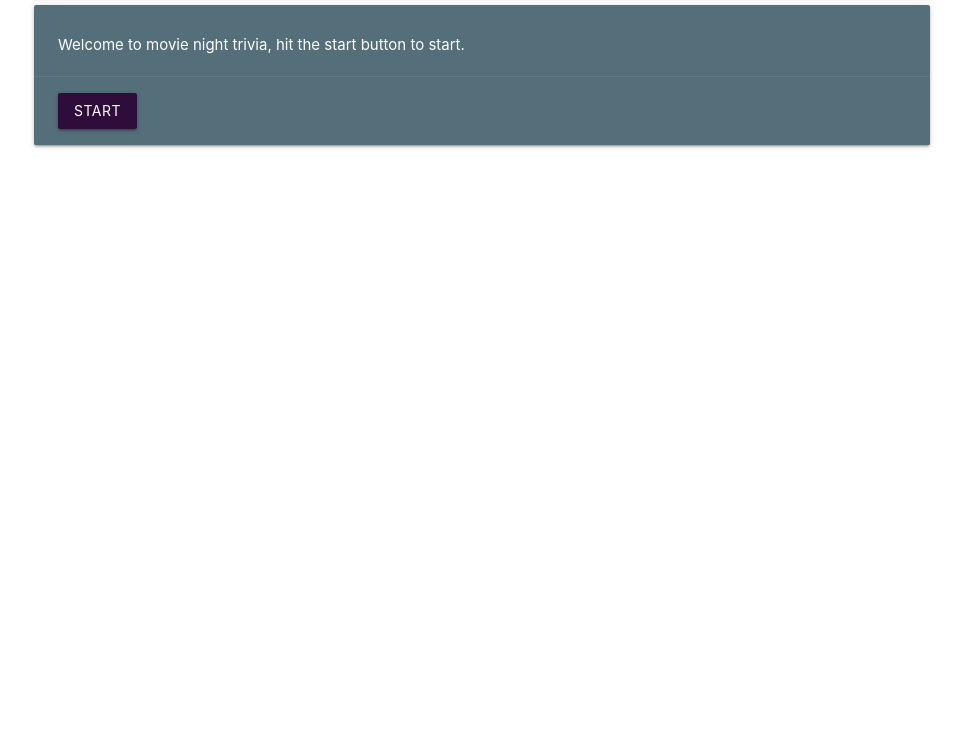
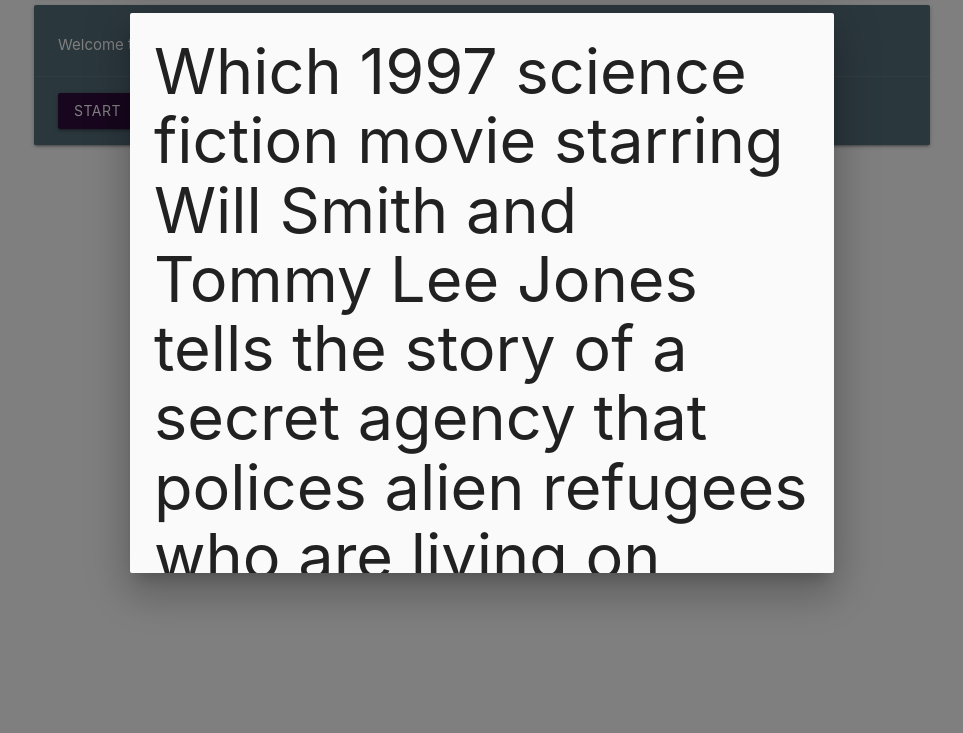
Before and after one commit to chbbs231/TriviaGame, a plain HTML site: page index.html in a window 1280 px wide. Shown: the part 67-800 px from the top of the page, without its empty margins (158-1121 px from the left). Drawn offline with nearby package versions, Linux system fonts and the light colour scheme.

Commit message:
renders one question

```diff
--- a/assets/css/style.css
+++ b/assets/css/style.css
@@ -1,2 +1,9 @@
 .nav-wrapper {background-color: rgb(46, 13, 59)}
 .waves-effect {background-color:rgb(46, 13, 59)}
+
+#quiz{font-size: 25px}
+
+/*const next = () =>{}
+document.getElementById('starttrv').addEventListener('click', starttrv)
+document.getElementById('nextquest').addEventListener('click', nextquest)
+*/
--- a/assets/java/app.js
+++ b/assets/java/app.js
@@ -1,66 +1,89 @@
+let counter =15;
+let currentQuest =2;
+let score =0;
+let timer;
 
 const question = document.getElementById(`quiz`)
-const choiceA = document.getElementById(`optionA`)
-const choiceB = document.getElementById(`optionB`)
-const choiceC = document.getElementById(`optionC`)
-const choiceD = document.getElementById(`optionD`)
 const count = document.getElementById(`timer`)
 const progress = document.getElementById( `score`)
 
-let tQuestions= [{
-  question1:`Which movie features Bruce Willis as John McClane, a New York police officer, taking on a gang of criminals in a Los Angeles skyscraper on Christmas Eve?`,
-  choiceA: `Die hard`,
-  choiceB:  `The Whole Nine Yards`,
-  choiceC:  `Red`,
-  choiceD:  `Tears of the Sun`,
-  correct: `A`
-     },{
-  question2:`What is the name of the hobbit played by Elijah Wood in the Lord of the Rings movies?`,
-  choiceA: `Ryan Newman`,
-  choiceB: `Frodo`,
-  choiceC: `John M. Brinnin`,
-  choiceD: `Mumble`,
-  correct: `B`
-          },{
-  question3: `Which 1997 science fiction movie starring Will Smith and Tommy Lee Jones tells the story of a secret agency that polices alien refugees who are living on earth disguised as humans?`,
-  choiceA: `Wild Wild West`,
-  choiceB: `MIB`,
-  choiceC: `Independence day`,
-  choiceD: `Hancock`,
-  correct: `B`
-          },{
-  question4: `Which Tom Hanks movie won the Academy Award for Best Picture in 1994?`,
-  choiceA: `Toy Story`,
-  choiceB: `Forest Gump`,
-  choiceC: `Saving Private Ryan`,
-  choiceD: `Vault of Horrors 1`,
-  correct: `B`
+const tQuestions= [
+  {
+  question:`Which movie features Bruce Willis as John McClane, a New York police officer, taking on a gang of criminals in a Los Angeles skyscraper on Christmas Eve?`,
+  choices: [ `Die hard`,
+            `The Whole Nine Yards`,
+            `Red`,
+            `Tears of the Sun`,],
+  correctans: `Die Hard`
+     },
+     {
+  question:`What is the name of the hobbit played by Elijah Wood in the Lord of the Rings movies?`,
+  choices: [  `Ryan Newman`,
+              `Frodo`,
+              `John M. Brinnin`,
+              `Mumble`,],
+  correctans: `Frodo`
+          },
+          {
+  question: `Which 1997 science fiction movie starring Will Smith and Tommy Lee Jones tells the story of a secret agency that polices alien refugees who are living on earth disguised as humans?`,
+  choices: [ `Wild Wild West`,
+              `MIB`,
+              `Independence day`,
+              `Hancock`,],
+  correctans: `MIB`
+          },
+          {
+  question: `Which Tom Hanks movie won the Academy Award for Best Picture in 1994?`,
+  choices: [ `Toy Story`,
+             `Forest Gump`,
+             `Saving Private Ryan`,
+             `Vault of Horrors 1`,],
+  correctans: `Forest Gump`
 },{
-  question5: ` Who played Jack Dawson in the 1997 epic Titanic?`,
-  choiceA: `Keanu Reeves`,
-  choiceB: `Tom Hanks`,
-  choiceC:  `Ryan Reynolds`,
-  choiceD: `Leonardo DiCaprio`,
-  correct: `D`
+  question: ` Who played Jack Dawson in the 1997 epic Titanic?`,
+  choices: [ `Keanu Reeves`,
+             `Tom Hanks`,
+             `Ryan Reynolds`,
+             `Leonardo DiCaprio`,],
+   correctans:`Leonardo DiCaprio`
 }
 ]
+function renderQuestion(){
+   const question  = tQuestions[currentQuest].question;
+   const choices = tQuestions[currentQuest].choices;
 
 
+  quiz.innerHTML = (`<h1>`+ question +`</h1>`);
+  choices.innerHTML = (`<h2>`+ choices +`</h2>`);
+}
+
+renderQuestion();
+
+function loadchoices (choices){
+  let result = ``;
+  for (let i = 0; i < choices.length; i++){
+    results += `<p class = "choices" data-answers="${choices[i]}">${choices[i]}</P>`;
+  }
+  return result;
+}
 M.Modal.init(document.querySelectorAll('.modal'),{})
+M.Modal.getInstance(document.getElementById('game',)).open();
+document.getElementById('starttrv').addEventListener('click', starttrv)
+document.getElementById('nextquest').addEventListener('click', nextquest).open();
 
 
 
-const starttrv = () =>{
-  const lastQuestion = tQuestions.length -1;
 
-  let renderQuestion = (`tQuestions`)
-  question.innerHTML = `${`tQuestion`}`;
-  optionA.innerHTML = `${`choiceA`}`;
-  optionB.innerHTML = `${`choiceB`}`;
-  optionC.innerHTML = `${`choiceC`}`;
-  optionD.innerHTML = `${`choiceD`}`;
-  M.Modal.getInstance(document.getElementById('game')).open();
-}
-const next = () =>{}
-document.getElementById('starttrv').addEventListener('click', starttrv)
-document.getElementById('nextquest').addEventListener('click', nextquest)
+
+
+
+
+
+
+
+
+
+
+
+const next = () =>{
+const nextquest = tQuestions.length -1;}
--- a/index.html
+++ b/index.html
@@ -34,12 +34,7 @@
    <div id="game" class="modal">
       <div class="modal-content">
       <div id ="quiz"></div>
-        <div id = "choices">
-        <div class ="ansA" id = "optionA" onclick = "checkanswer(`A`)"></div>
-        <div class ="ansB"  id = "optionB" onclick = "checkanswer(`B`)"></div>
-        <div class ="ansC" id = "optionC" onclick = "checkanswer(`C`)"></div>
-        <div class ="ansD" id = "optionD" onclick = "checkanswer(`D`)"></div>
-          </div>
+      <div id="choices"></div>
        <div id = "timer"></div>
        <div id = "score"></div>
       </ul>
```
